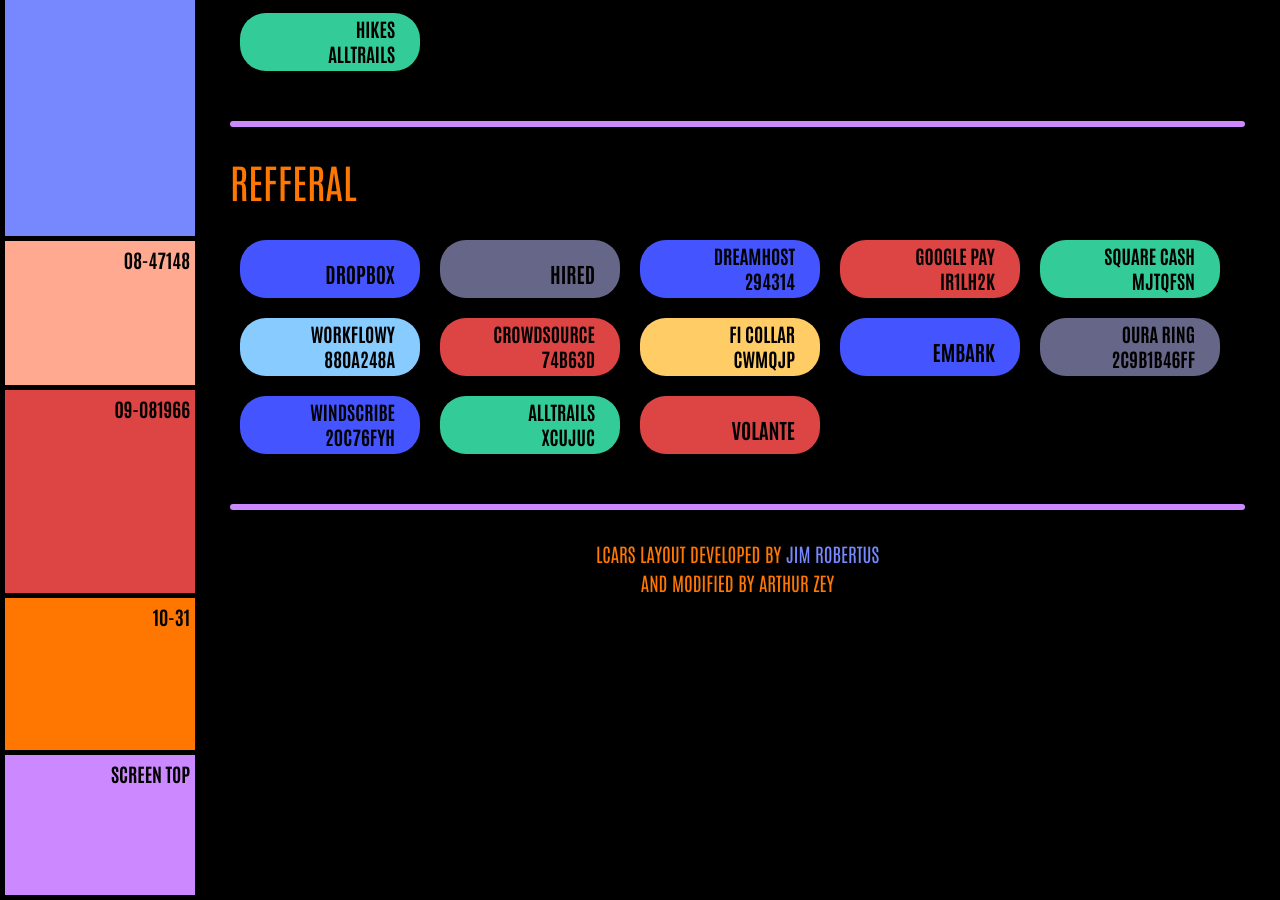
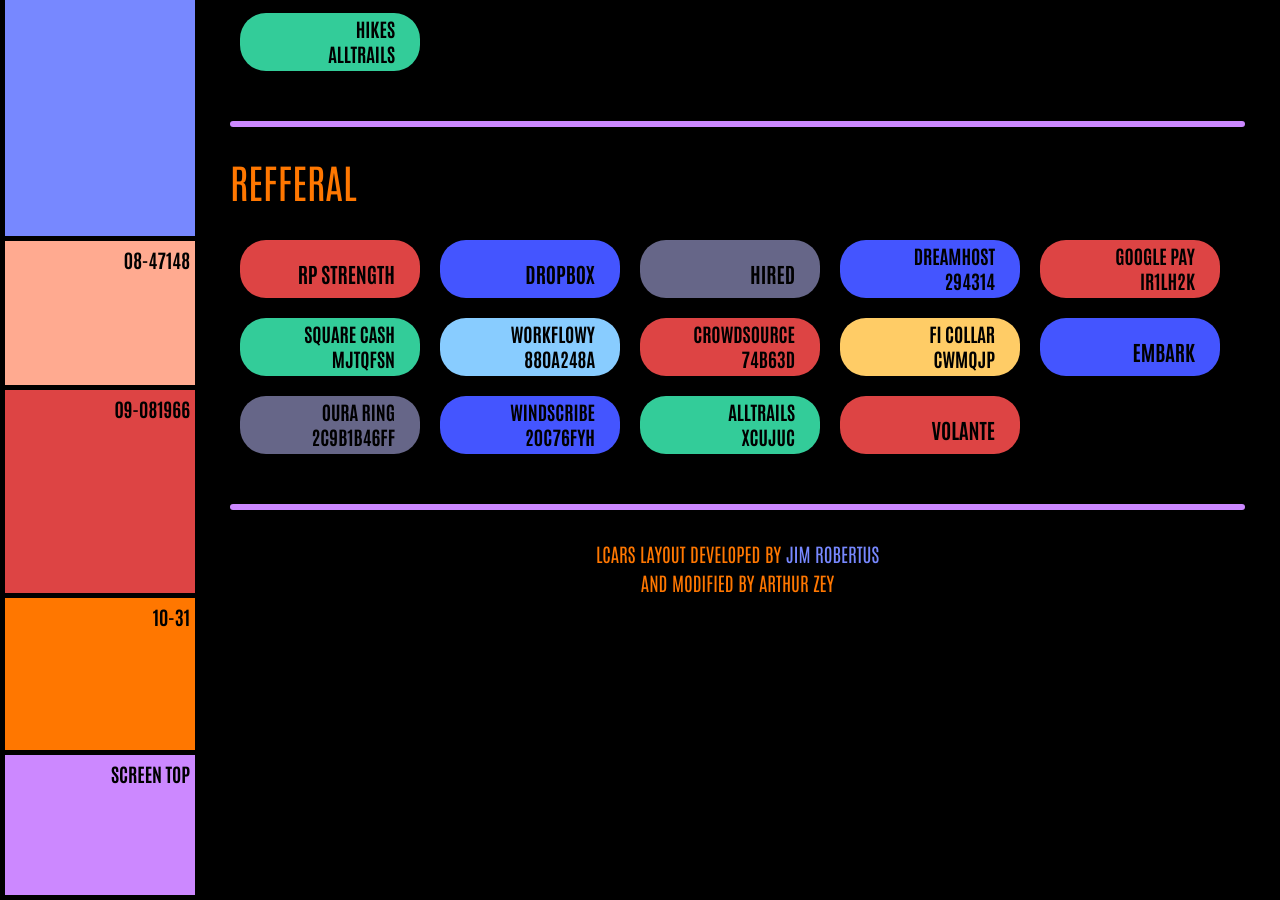
Before and after one commit to ArthurZey/arthurzey.github.io, a Jekyll site: the page built from _pages/tag_fitness.md, in a window 1280 px wide and 900 px high, scrolled down 1071 px. Built offline with Jekyll 4.4.1, drawn with Linux system fonts in a browser that asks for light colours.

Commit message:
added RP Strength promo/referral code

```diff
--- a/_layouts/lcars-classic.html
+++ b/_layouts/lcars-classic.html
@@ -280,6 +280,7 @@
 						<hr />
 						<h3>Refferal</h3>
 						<div class="buttons">
+							<a href="https://rp.app/code/arthur" target="_blank" class="red">RP Strength</a>
 							<a href="https://www.dropbox.com/referrals/AADhCdIbfmFQx6VFavJ3cy4HgwA4PfPd3ho?src=global9" target="_blank" class="blue">Dropbox</a>
 							<a href="https://hired.com/x/ffcaf88af5c389141fb9293e4ee3daa5" target="_blank" class="gray">Hired</a>
 							<a href="https://www.dreamhost.com/r.cgi?294314" target="_blank" class="two-rows blue">DreamHost<br />294314</a>
```
